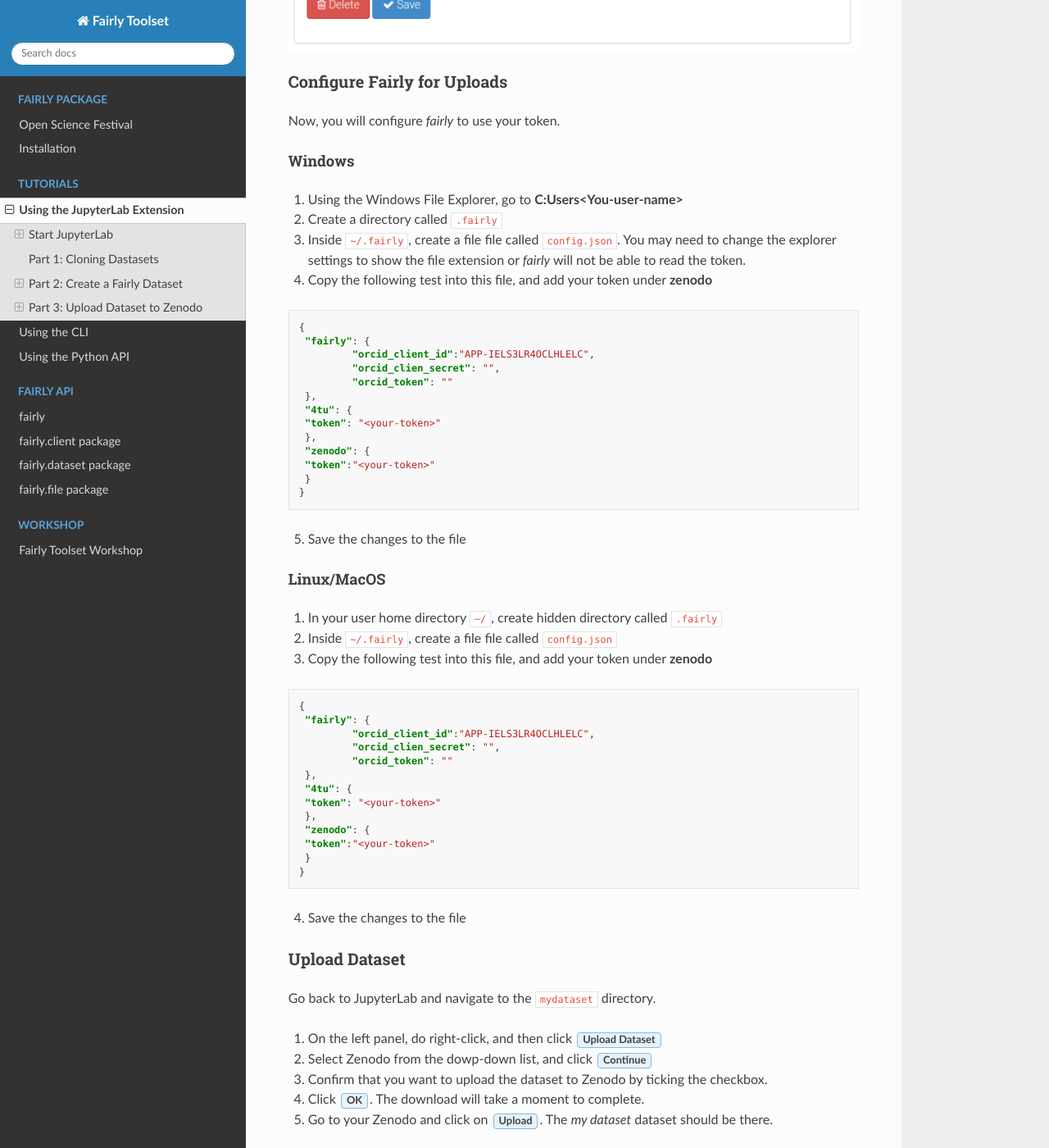
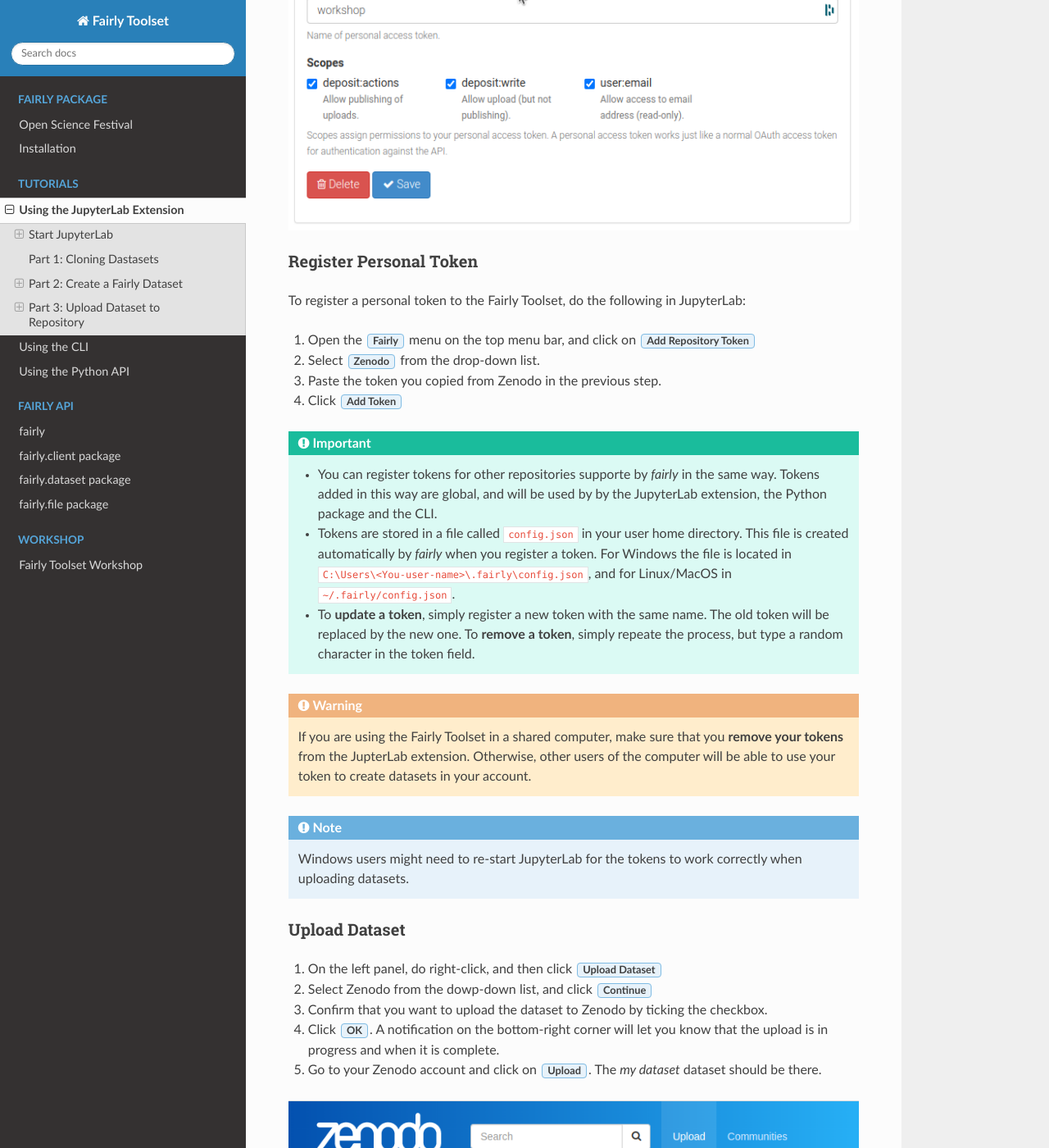
Before and after one commit to ITC-CRIB/fairly, a Sphinx documentation site: the page built from docs/tutorials/jupyterlab.rst, in a window 1280 px wide and 1400 px high, scrolled down 9094 px. Shown: the whole window at 82% size. Built offline with Sphinx 7.4.7 and the Read the Docs theme 2.0.0, drawn with Linux system fonts in a browser that asks for light colours; some of the changed text lies outside the part shown.

Commit message:
update tutorial on jupyterlab extension

```diff
--- a/docs/tutorials/jupyterlab.rst
+++ b/docs/tutorials/jupyterlab.rst
@@ -34,7 +34,6 @@
    jupyter lab
 
 
-
 JupyterLab should automatically start on you browser.
 
 .. image:: ../img/start-jupyterlab.png
@@ -60,7 +59,7 @@
 
 .. image:: ../img/clone2.png
 
-After a few seconds, you should see a list of files on JupyterLab. All the files, except for :code:`manifest.yaml` are files that belong to the dataset in the research repository. The file :code:`manifest.yaml` is automatically created by the Fairly Toolset, and it contains metadata from the research data repository, such as:
+A notification on the bottom-right corner will let you know when the *cloning* is complete, and you should see a list of files on JupyterLab. All the files, except for :code:`manifest.yaml` are files that belong to the dataset in the research repository. The file :code:`manifest.yaml` is automatically created by the Fairly Toolset, and it contains metadata from the research data repository, such as:
 
 - Authors
 - Keywords
@@ -72,22 +71,23 @@
 Part 2: Create a Fairly Dataset
 ---------------------------------------------
 
-Now, we will show you how can you create and prepare your own dataset using the JupyterLab extension of *fairly*.
+Here, we show you how can you create and prepare your own dataset using the JupyterLab extension of *fairly*.
 
    1. Create a new directory called :code:`mydataset` inside the *workshop directory*.
    2. Inside :code:`workshop/mydataset/`. Open the context menu and click on :guilabel:`Create Fairly Dataset`
-   3. Select :guilabel:`Zenodo` as template from the drop-down list.
-   4. Click :guilabel:`Create`. A :code:`manifest.yaml` file will add to the *mydataset* directory
+   3. Select :guilabel:`Zenodo` as template from the drop-down list. *Notice that there are templates for other data repositories*.
+   4. Click :guilabel:`Create`. A :code:`manifest.yaml` file will be add to the *dummy-data* directory. This file contains a list of fields that you can edit to add metadata to your dataset.
 
 .. image:: ../img/create-dataset1.png
 .. image:: ../img/create-dataset2.png
 
+
 Include Files in your Dataset
 ''''''''''''''''''''''''''''''''
 
-Add some files to the :code:`mydataset` directory. You can add files of your own, but be careful not to include anything that you want to keep confidential. Also consider the total size of the files you will add, the larger the size the longer the upload will take. Also remember that for the current Zenodo API each file should be :code:`100MB` or smaller; this will change in the future.
+Add some files to the :code:`mydataset` directory. You can add files of your own, but be careful not to include anything that you want to keep confidential. Also consider the size of the files you will add, the larger the size the longer the upload will take. Also remember that for the current Zenodo API each file should be :code:`100MB` or smaller; this will change in the future.
 
-If you do not want to use files from your own, you can download and use the `dummy-data <https://drive.google.com/drive/folders/160N6MCmiKV3g-74idCgyyul9UdoPRO8T?usp=share_link>`_
+If you do not want to use your own files, you can download and use the `dummy-data <https://drive.google.com/drive/folders/160N6MCmiKV3g-74idCgyyul9UdoPRO8T?usp=share_link>`_
 
 After you have added some file and/or folders to :code:`mydataset`, JupyterLab should look something like this:
 
@@ -96,24 +96,24 @@
 Editing the Manifest
 ''''''''''''''''''''''
 
-The :code:`manifest.yaml` file contains several sections to describe the medatadata of a dataset. Some of the sections and fiels are compulsory (they are required by the researh data repository), others are optional. In this example you started a *fairly* dataset using the template for the Zenodo repository, but you could also do so 4TU.ResearchData.
+The :code:`manifest.yaml` file contains several sections to describe the medatadata of a dataset. Some of the sections and fiels are compulsory (they are required by the researh data repository), others are optional. In this example you started a *fairly* dataset using the template for the Zenodo repository, but you could also do so for 4TU.ResearchData.
 
 However, if you are not sure which repository you will use to publish a dataset, use the :guilabel:`Default` template. This template contains the most common sections and fields for the repositories supported by the Fairly Toolset.
 
-.. note::
-   Independently of which template you use to start a dataset, the :code:`manifest.yaml` file is interoperable between data repositories, with very few exceptions. This means that you can use the same manifest file for various data repositories. Different templates are provided only as a guide to indicate what metadata is possible to provide in each data repository.
+.. tip::
+   Independently of which template you use to start a dataset, the :code:`manifest.yaml` file is interoperable between data repositories, with very few exceptions. This means that you can use the same manifest file for various data repositories. Different templates are provided only as a guide to indicate what metadata is more relevant for each data repository.
 
 1. Open the :code:`manifest.yaml` file using the context menu, or by doble-clicking on the file
 
 .. image:: ../img/open-metadata.png
 
-2. Edit the dataset metadata by typing in :code:`manifest.yaml` file, as follows. Here, we use only a small set of fields that are possible for Zenodo.
+2. Substitute the content of the :code:`manifest.yaml` with the text below.  *Here, we use only a small set of fields that are possible for Zenodo.*
 
 .. code-block:: yaml
 
    metadata:
      type: dataset
-     publication_date: '2023-03-22'
+     publication_date: '2023-08-31'
      title: My Title
      authors:
      - fullname: Surname, FirstName
@@ -124,7 +124,8 @@
      doi: ''
      prereserve_doi:
      keywords:
-     - workshop
+     - fairly-toolset
+     - tutorial
      - dummy data
      notes: ''
      related_identifiers: []
@@ -143,14 +144,15 @@
      - wind-mill.jpg
      excludes: []
 
+3. Edit the dataset metadata by typing the information you want to add. For example, you can change the title, authors, description, etc. Save the file when you are done.
 
+.. important::
+   * The :code:`includes`  field must list the files  and directories (folders) you want to include as part of the dataset. *Included files and directories will be uploaded to the the data repository*
+   * The :code:`excludes` field can be used for explicitly indicating what files or directories you **don't want to be part  of the dataset**, for example, files that contain sensitive information. Excluded files and directories will never be uploaded to the data repository.
+   * Files and directories that are not listed in either :code:`includes` or :code:`excludes` will be ignored by *fairly*.
 
-.. note::
-   The :code:`includes`  field must list the files you want to include as part of the dataset. They will be uploaded to the research data repository. The :code:`excludes` field can be use when you want to explicitly indicate what files you don't want to include as part of the datasets, for example, files that contain sensitive information.
-
-
-Part 3: Upload Dataset to Zenodo
----------------------------------
+Part 3: Upload Dataset to Repository
+-------------------------------------
 
 In the last part of this tutorial, we explain how to upload a dataset to an existing account in Zenodo. If you do not have an account yet, you can `sign up in this webpage. <https://zenodo.org/signup/>`_
 
@@ -158,90 +160,53 @@
 Create Personal Token
 ''''''''''''''''''''''
 
-A personal token is a way in which data repositories identify a user. We need to set a token for creating datasets in the repository and uploading files to an specific account.
+A personal token is a way in which data repositories identify a user. We need to register a personal token for creating datasets in the repository and uploading files to an specific account.
 
 1. Sign in to Zenodo.
 2. On the top-right corner click on drop-down arrow, then :guilabel:`Applicaitons`.
 3. On the section :guilabel:`Personal access tokens`, click the :guilabel:`New token` button.
 4. Enter a name for your token, for example: :code:`workshop`
 5. For scopes, check all three boxes, and click :guilabel:`Create`
-6. Copy the token (list of characters in red) to somewhere secure. You will only see the token once.
+6. Copy the token (list of characters in red) to somewhere secure. **You will only see the token once.**
 7. Under :guilabel:`Scopes`, check all three boxes once more. Then click :guilabel:`Save`
 
 .. image:: ../img/zenodo-token.png
 
 .. _configuring-fairly:
-Configure Fairly for Uploads
+Register Personal Token
 ''''''''''''''''''''''''''''''''
 
-Now, you will configure *fairly* to use your token.
+To register a personal token to the Fairly Toolset, do the following in JupyterLab:
 
-Windows
-""""""""""""
+1. Open the :guilabel:`Fairly` menu on the top menu bar, and click on :guilabel:`Add Repository Token`
+2. Select :guilabel:`Zenodo` from the drop-down list.
+3. Paste the token you copied from Zenodo in the previous step.
+4. Click :guilabel:`Add Token`
 
-1. Using the Windows File Explorer, go to **C:\Users\<You-user-name>**
-2. Create a directory called :code:`.fairly`
-3. Inside :code:`~/.fairly`, create a file file called :code:`config.json`. You may need to change the explorer settings to show the file extension or *fairly* will not be able to read the token.
-4. Copy the following test into this file, and add your token under **zenodo**
+.. important::
+   * You can register tokens for other repositories supporte by *fairly* in the same way. Tokens added in this way are global, and will be used by by the JupyterLab extension, the Python package and the CLI.
+   * Tokens are stored in a file called :code:`config.json` in your user home directory. This file is created automatically by *fairly* when you register a token. For Windows the file is located in :code:`C:\\Users\\<You-user-name>\\.fairly\\config.json`, and for Linux/MacOS in :code:`~/.fairly/config.json`.
+   * To **update a token**, simply register a new token with the same name. The old token will be replaced by the new one. To **remove a token**, simply repeate the process, but type a random character in the token field.
 
-.. code-block:: json
+.. warning::
+   If you are using the Fairly Toolset in a shared computer, make sure that you **remove your tokens** from the JupterLab extension. Otherwise, other users of the computer will be able to use your token to create datasets in your account.
 
-   {
-    "fairly": {
-            "orcid_client_id":"APP-IELS3LR4OCLHLELC",
-            "orcid_clien_secret": "",
-            "orcid_token": ""
-    },
-    "4tu": {
-    "token": "<your-token>"
-    },
-    "zenodo": {
-    "token":"<your-token>"
-    }
-   }
-
-5. Save the changes to the file
-
-
-Linux/MacOS
-""""""""""""""""
-
-1. In your user home directory :code:`~/`, create hidden directory called :code:`.fairly`
-2. Inside :code:`~/.fairly`, create a file file called :code:`config.json`
-3. Copy the following test into this file, and add your token under **zenodo**
-
-.. code-block:: json
-
-   {
-    "fairly": {
-            "orcid_client_id":"APP-IELS3LR4OCLHLELC",
-            "orcid_clien_secret": "",
-            "orcid_token": ""
-    },
-    "4tu": {
-    "token": "<your-token>"
-    },
-    "zenodo": {
-    "token":"<your-token>"
-    }
-   }
-
-4. Save the changes to the file
+.. note::
+   Windows users might need to re-start JupyterLab for the tokens to work correctly when uploading datasets.
 
 Upload Dataset
 ''''''''''''''''
 
-Go back to JupyterLab and navigate to the  :code:`mydataset` directory.
-
 1. On the left panel, do right-click, and then click :guilabel:`Upload Dataset`
 2. Select Zenodo from the dowp-down list, and click :guilabel:`Continue`
 3. Confirm that you want to upload the dataset to Zenodo by ticking the checkbox.
-4. Click :guilabel:`OK`. The download will take a moment to complete.
-5. Go to your Zenodo and click on :guilabel:`Upload`. The `my dataset` dataset should be there.
+4. Click :guilabel:`OK`. A notification on the bottom-right corner will let you know that the upload is in progress and when it is complete.
+5. Go to your Zenodo account and click on :guilabel:`Upload`. The `my dataset` dataset should be there.
 
 .. image:: ../img/zenodo-upload.png
 
-Explore the dataset and notice that all the files and metadata you added in JupyterLab has been automatically added to the new dataset. You should also notice that the dataset is not **published**, this is on purpose. This gives you the oportunity to review the dataset before deciding to publish. In this way we also prevent a user to publish dataset by mistake.
+Explore the dataset and notice that all the files and metadata you added in JupyterLab has been automatically added to the new dataset. You should also notice that the dataset is not **published**, this is on purpose. This gives you the oportunity to review the dataset before deciding to publish if, and if necessary to make changes. In this way we also prevent users to publish dataset by mistake.
 
 .. note::
-   Notice that in the current version of the JupyterLab extension, repeating the steps to upload a dataset will create a new entry in the repository. In the future we will develop the extension further to allow to update existing datasets and sincronize changes.
+   If you try to upload the dataset again, you will get an error message. This is because the dataset already exists in Zenodo. You can see this reflected in the :code:`manifest.yaml` file;  the section :code:`remotes:` is added to the file after succesfully uploading a dataset. It lists the names and ids of the repositories where the dataset has been uploaded.
+   In the future, we will add a feature to allow users to update and sync datasets between repositories.
```
Also changed, not shown: other parts of docs/tutorials/jupyterlab.rst (+4 -4 lines), docs/img/clone2.png, docs/img/start-jupyterlab.png.
